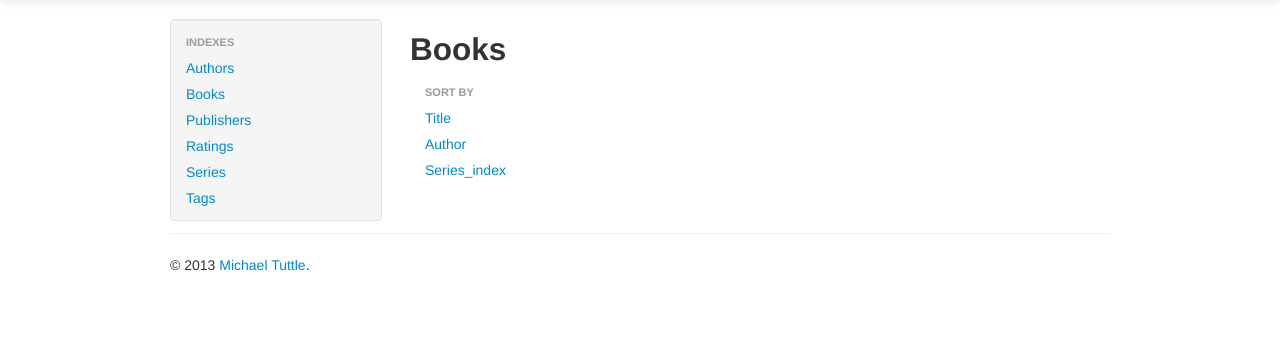
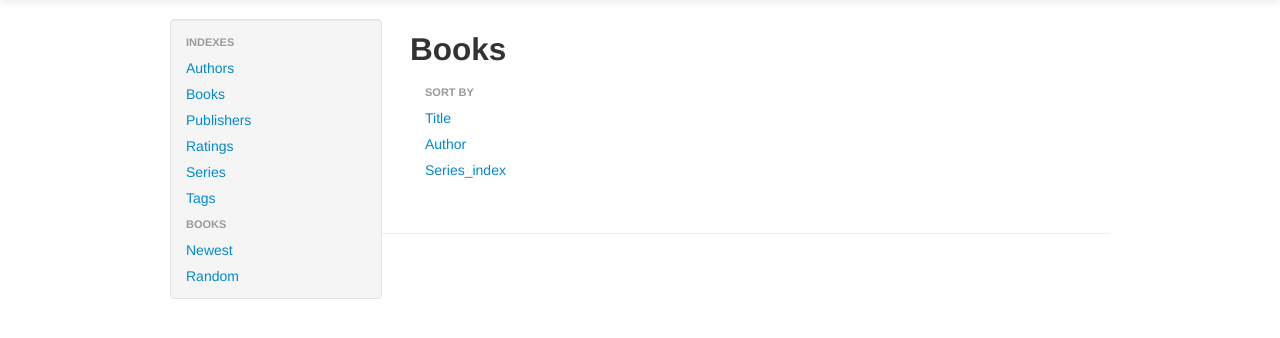
Before and after one commit to openam/calibrephp, a CakePHP app: the page made by app/View/Books/index.ctp in a window 1280 px wide. Shown: the part 41-379 px from the top of the page. Run offline with PHP 8.4 and a stand-in for CakePHP, Linux system fonts and the light colour scheme; the template is opened without the code that fills it, so the values that code supplies are empty; some libraries are stand-ins or nearby versions.

Commit message:
added placeholders for BooksController::newest and BooksController::random

```diff
--- a/app/View/Elements/Layout/well.ctp
+++ b/app/View/Elements/Layout/well.ctp
@@ -8,4 +8,9 @@
 		<li<?php echo $this->Txt->activeIndex('series'); ?>><?php echo $this->Html->link('Series', array('controller' => 'series', 'action' => 'index')); ?></li>
 		<li<?php echo $this->Txt->activeIndex('tags'); ?>><?php echo $this->Html->link('Tags', array('controller' => 'tags', 'action' => 'index')); ?></li>
 	</ul>
+	<ul class="nav nav-list">
+		<li class="nav-header">Books</li>
+		<li><?php echo $this->Html->link('Newest', array('controller' => 'books', 'action' => 'newest')); ?></li>
+		<li><?php echo $this->Html->link('Random', array('controller' => 'books', 'action' => 'random')); ?></li>
+	</ul>
 </div>
```
Also changed, not shown: app/Controller/BooksController.php (+18 -0 lines).
